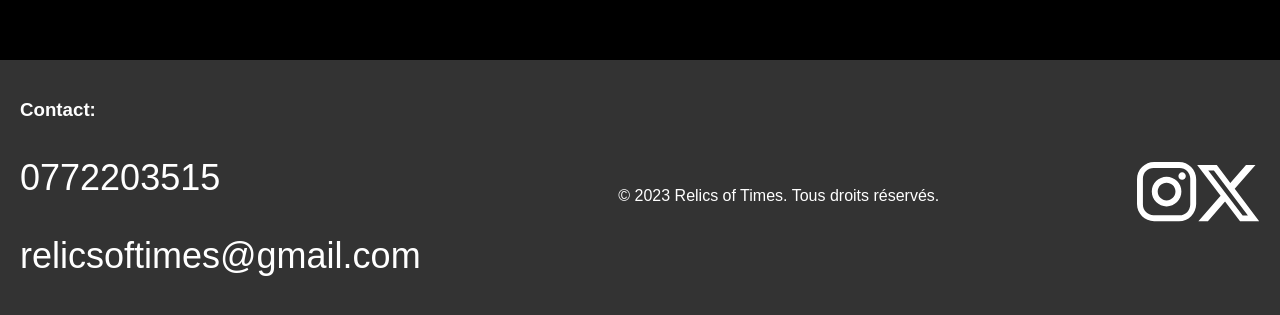
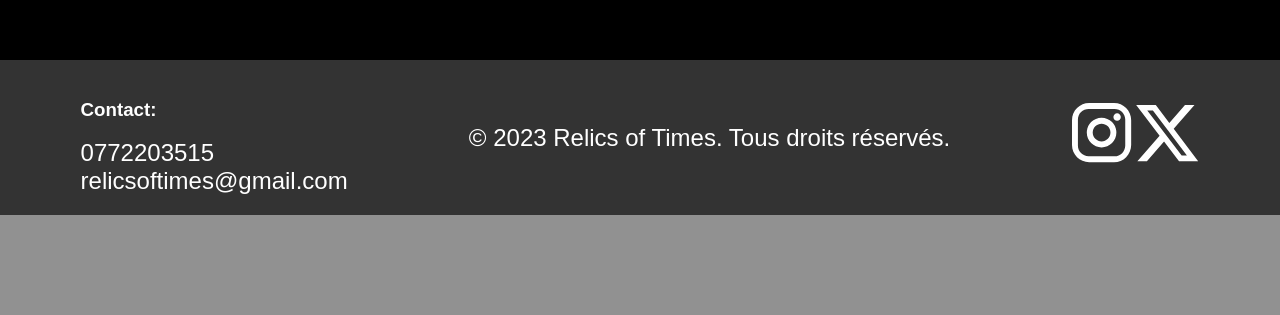
Before and after one commit to nathan74490/RelicsOfTimesVuesJS, a Vue app in the folder relicsoftimes/: page / in a window 1280 px wide. Shown: the part 1649-1964 px from the top of the page. After the commit the page ends 1864 px from the top, so only its background shows below. Built offline with nearby package versions, Linux system fonts and the light colour scheme.

Commit message:
edit footer

```diff
--- a/relicsoftimes/src/footer.vue
+++ b/relicsoftimes/src/footer.vue
@@ -16,8 +16,9 @@
             <p>&copy; 2023 Relics of Times. Tous droits réservés.</p>
             <div class="footer-links">
                     <!-- <a href="#">Mentions légales</a> -->
-                    <a href="#"><img src="./assets/logoinsta.svg" alt=""></a>
-                    <a href="#"><img src="./assets/logo_X.svg" alt=""></a>
+                <a href="#"><img src="./assets/logoinsta.svg" alt=""></a>
+                <div></div>
+                <a href="#"><img src="./assets/logo_X.svg" alt=""></a>
             </div>
         </div>
     </footer>
@@ -35,8 +36,18 @@ footer {
 .footer-container{
     display: flex;
     flex-direction: row;
-    justify-content: space-between;
+    justify-content: space-around;
     align-items: center;
     padding: 0 20px;
 }
+.footer-links{
+    display: flex;
+    justify-content: space-around;
+    align-items: center;
+    width: 10vw;
+}
+p {
+    margin: 0;
+    font-size: 24px;
+}
 </style>
```
